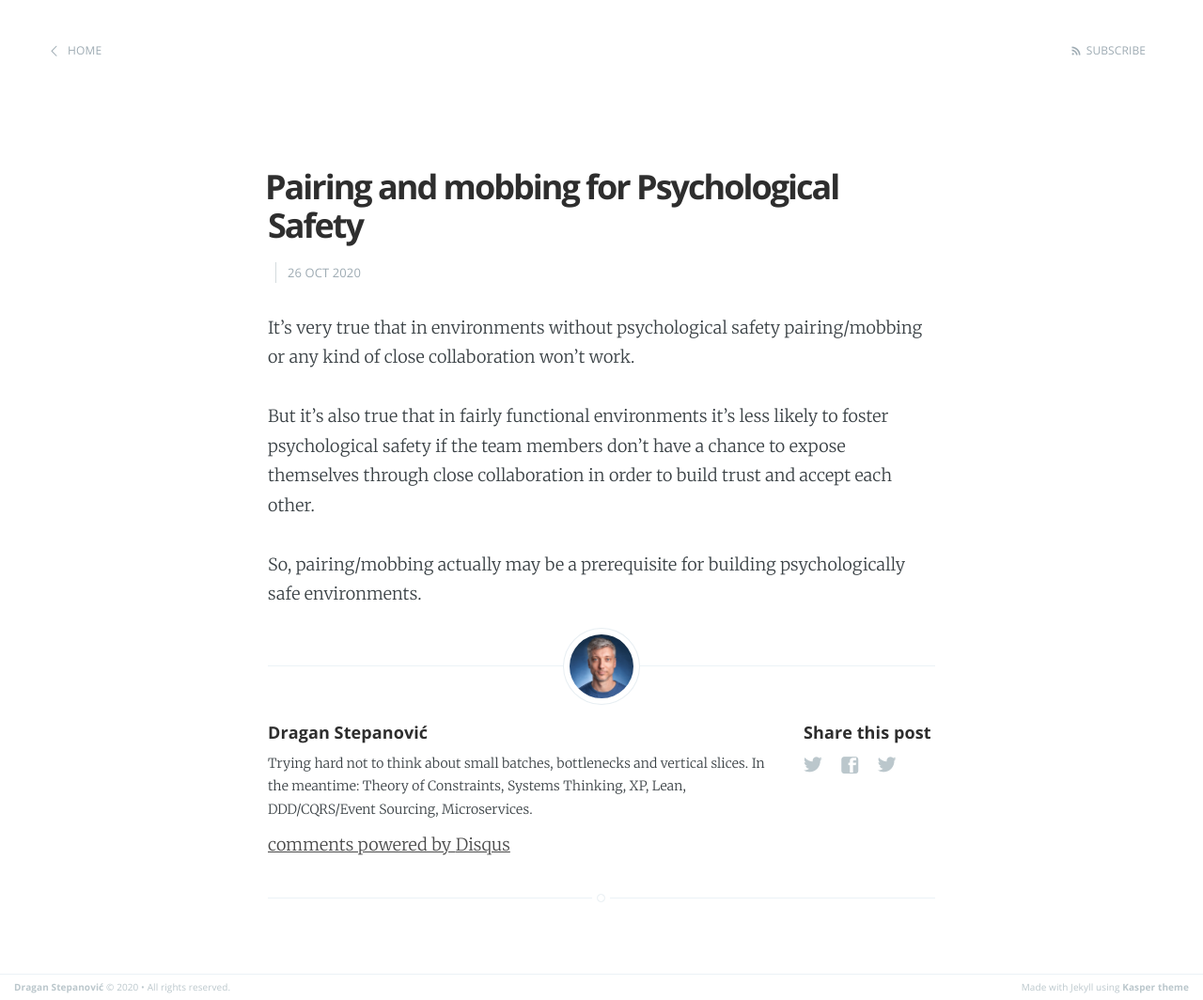
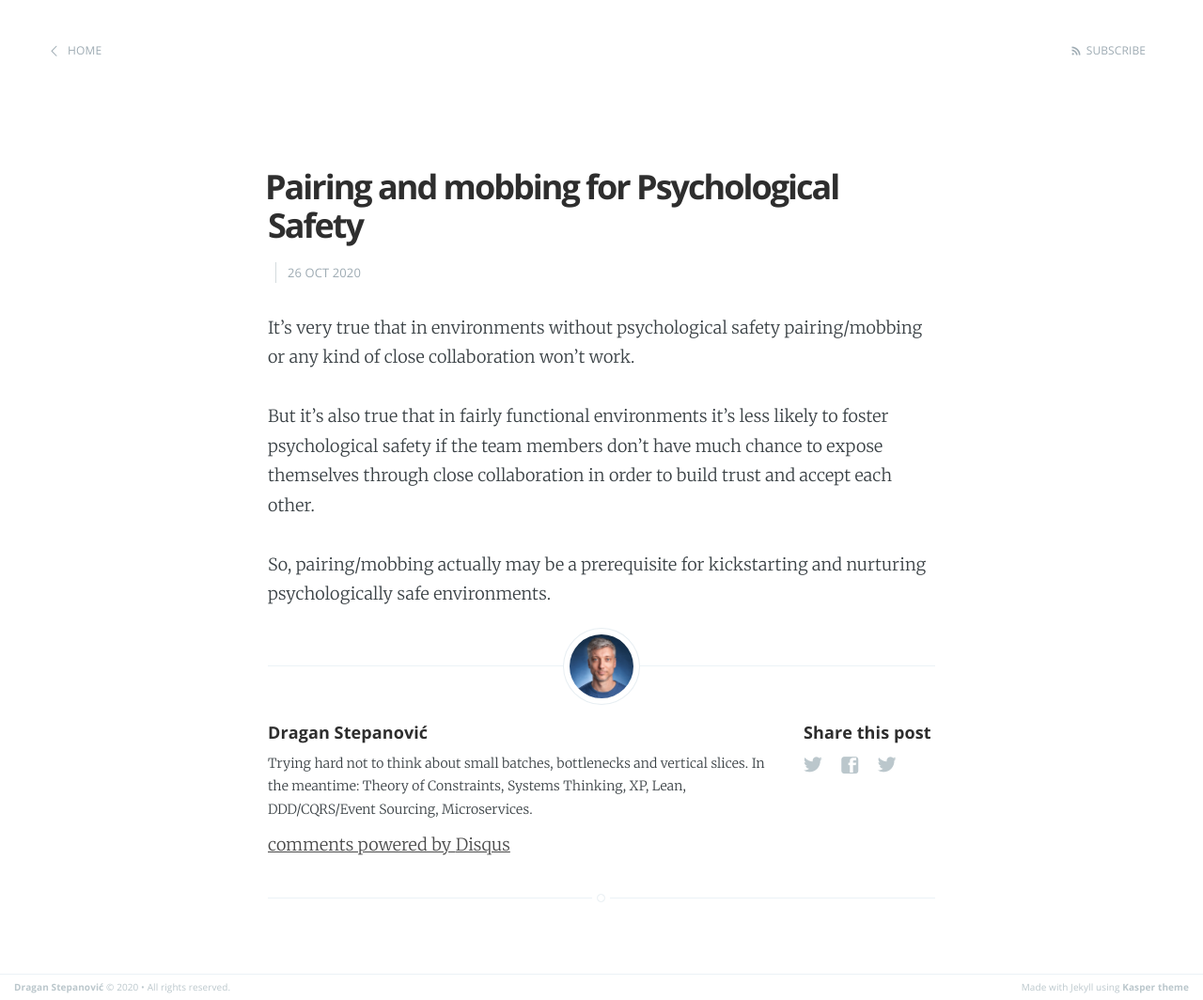
Before and after one commit to dragan-stepanovic/dragan-stepanovic.github.io, a Jekyll site: the page built from _posts/2020-10-26-pairing-and-mobbing-for-psychological-safety.md, in a window 1280 px wide. Shown: the whole page at 94% size. Built offline with Jekyll 4.4.1, drawn with Linux system fonts in a browser that asks for light colours; our own code applies the rules of GitHub Pages for plain Markdown files; comment, search, counter and statistics services are not loaded.

Commit message:
Update 2020-10-26-pairing-and-mobbing-for-psychological-safety.md

```diff
--- a/_posts/2020-10-26-pairing-and-mobbing-for-psychological-safety.md
+++ b/_posts/2020-10-26-pairing-and-mobbing-for-psychological-safety.md
@@ -4,6 +4,6 @@ title: Pairing and mobbing for Psychological Safety
 
 It's very true that in environments without psychological safety pairing/mobbing or any kind of close collaboration won't work.
 
-But it's also true that in fairly functional environments it's less likely to foster psychological safety if the team members don't have a chance to expose themselves through close collaboration in order to build trust and accept each other.
+But it's also true that in fairly functional environments it's less likely to foster psychological safety if the team members don't have much chance to expose themselves through close collaboration in order to build trust and accept each other.
 
-So, pairing/mobbing actually may be a prerequisite for building psychologically safe environments.
+So, pairing/mobbing actually may be a prerequisite for kickstarting and nurturing psychologically safe environments.
```
